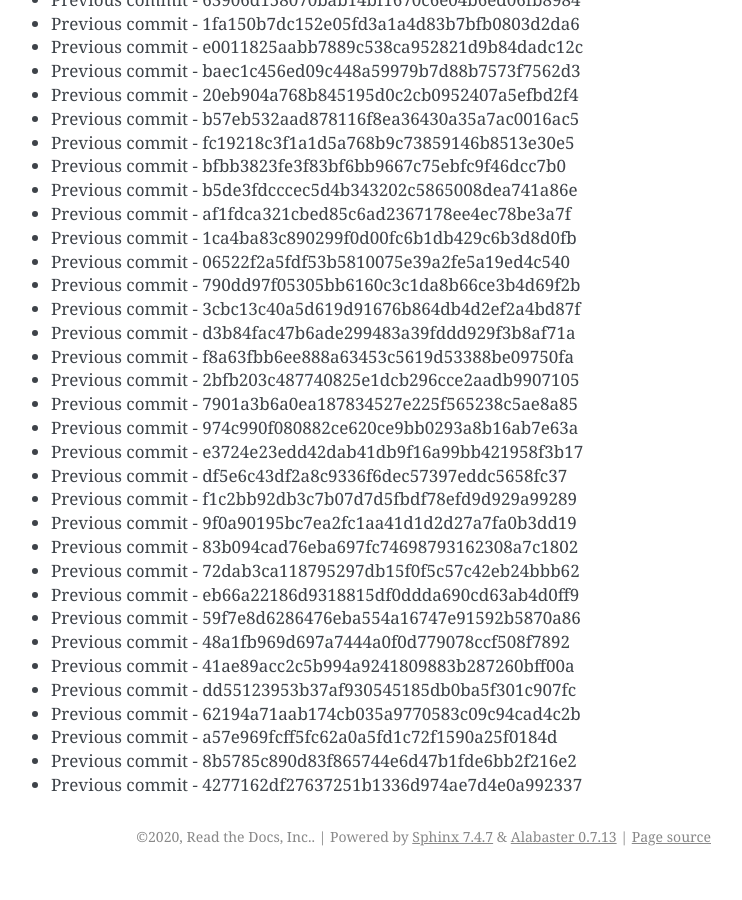
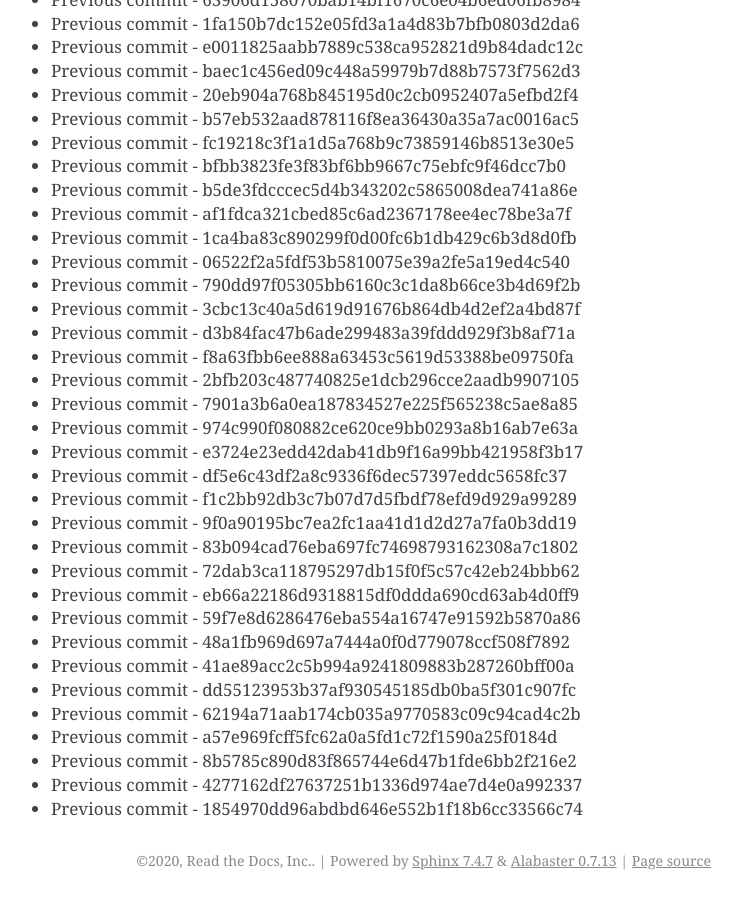
Before and after one commit to readthedocs/rtd-git-stresstest, a Sphinx documentation site: the page built from docs/updates.rst, in a window 1280 px wide and 900 px high, scrolled down 69167 px. Shown: the whole window, without its empty margins (399-1141 px from the left). Built offline with Sphinx 7.4.7, drawn with Linux system fonts in a browser that asks for light colours; before the commit the page ends 70043 px from its top, so only the background shows below that.

Commit message:
Generating commit from previous: 1854970dd96abdbd646e552b1f18b6cc33566c74

```diff
--- a/docs/updates.rst
+++ b/docs/updates.rst
@@ -2938,3 +2938,4 @@ It can be tested for any performance characteristics.
 * Previous commit - a57e969fcff5fc62a0a5fd1c72f1590a25f0184d
 * Previous commit - 8b5785c890d83f865744e6d47b1fde6bb2f216e2
 * Previous commit - 4277162df27637251b1336d974ae7d4e0a992337
+* Previous commit - 1854970dd96abdbd646e552b1f18b6cc33566c74
```
